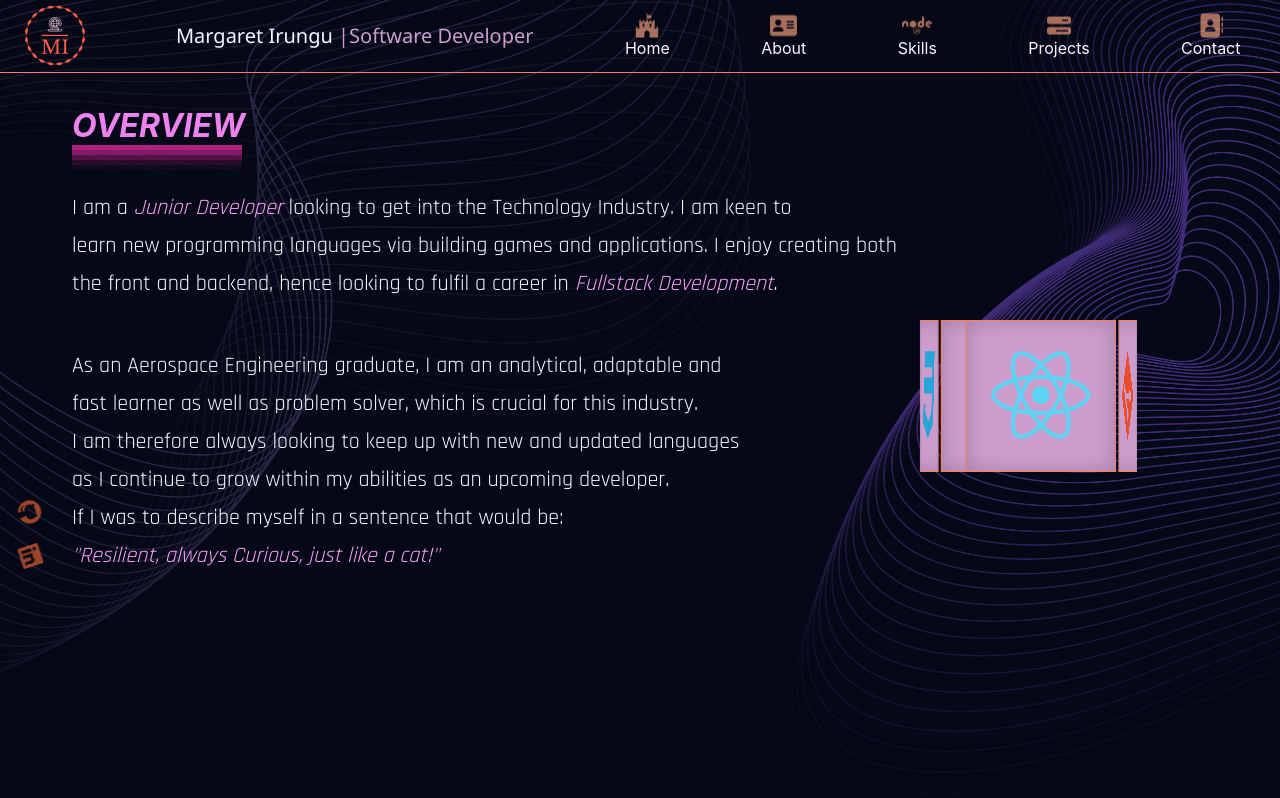
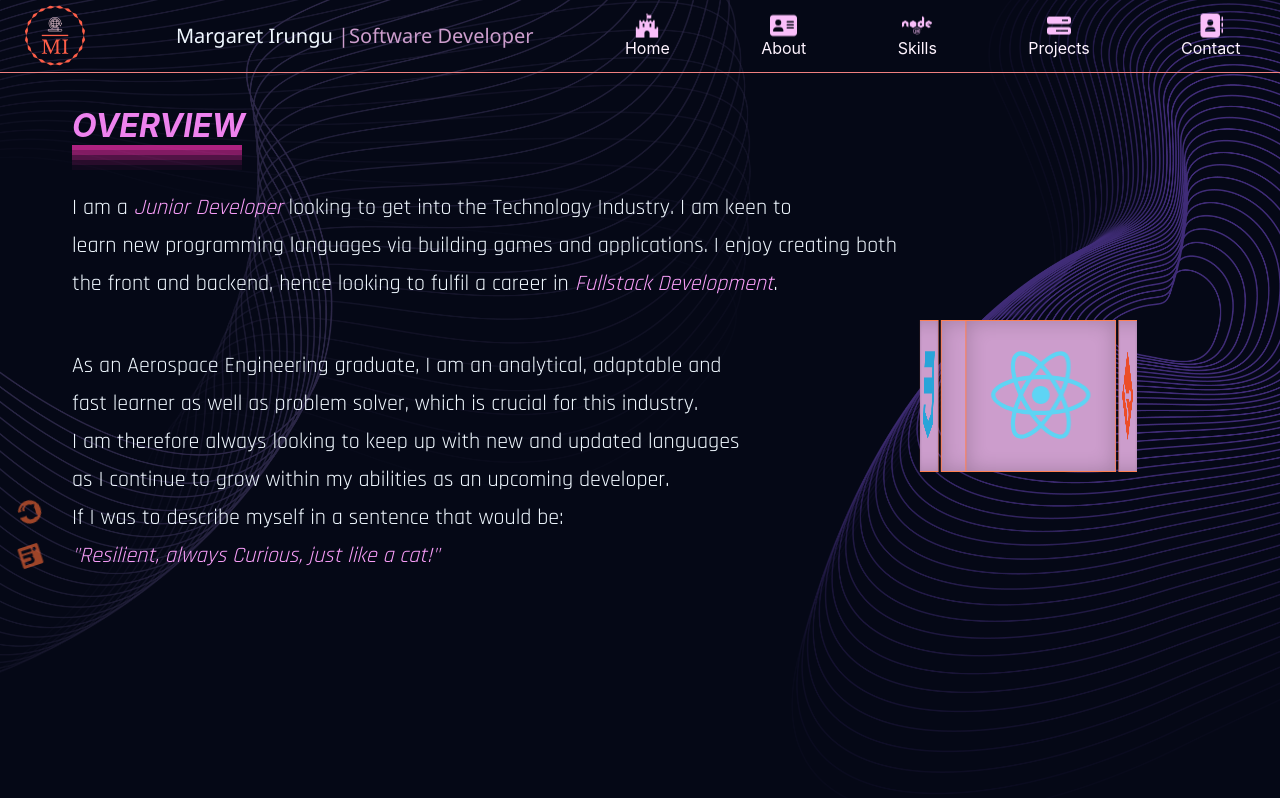
Before and after one commit to MargaretIrungu95/My-Portfolio, a React (Create React App) app: page /about in a window 1280 px wide. Shown: the top 798 px of the page. Built offline with nearby package versions, Linux system fonts and the light colour scheme; a web font is replaced by a local one.

Commit message:
Minor changes

```diff
--- a/src/components/Navbar/Navbar.css
+++ b/src/components/Navbar/Navbar.css
@@ -58,10 +58,10 @@ nav {
 }
 
 .icon {
-    color: rgba(252, 164, 126, 0.658);
+    color: #fabefa;
 }
 
 .icon:hover {
-    color: #fabefa;
+    color:rgba(252, 164, 126, 0.658);
     transform: scale(1.2);
 }
```
